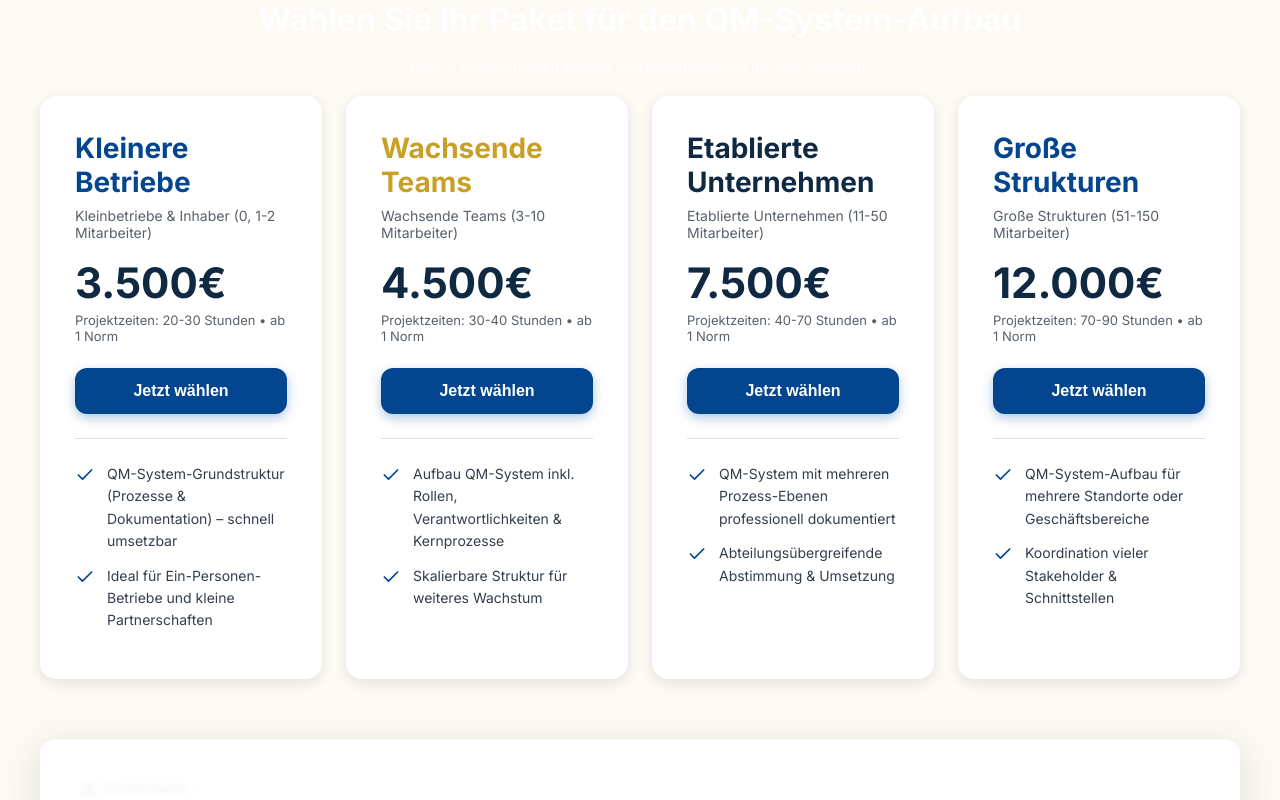
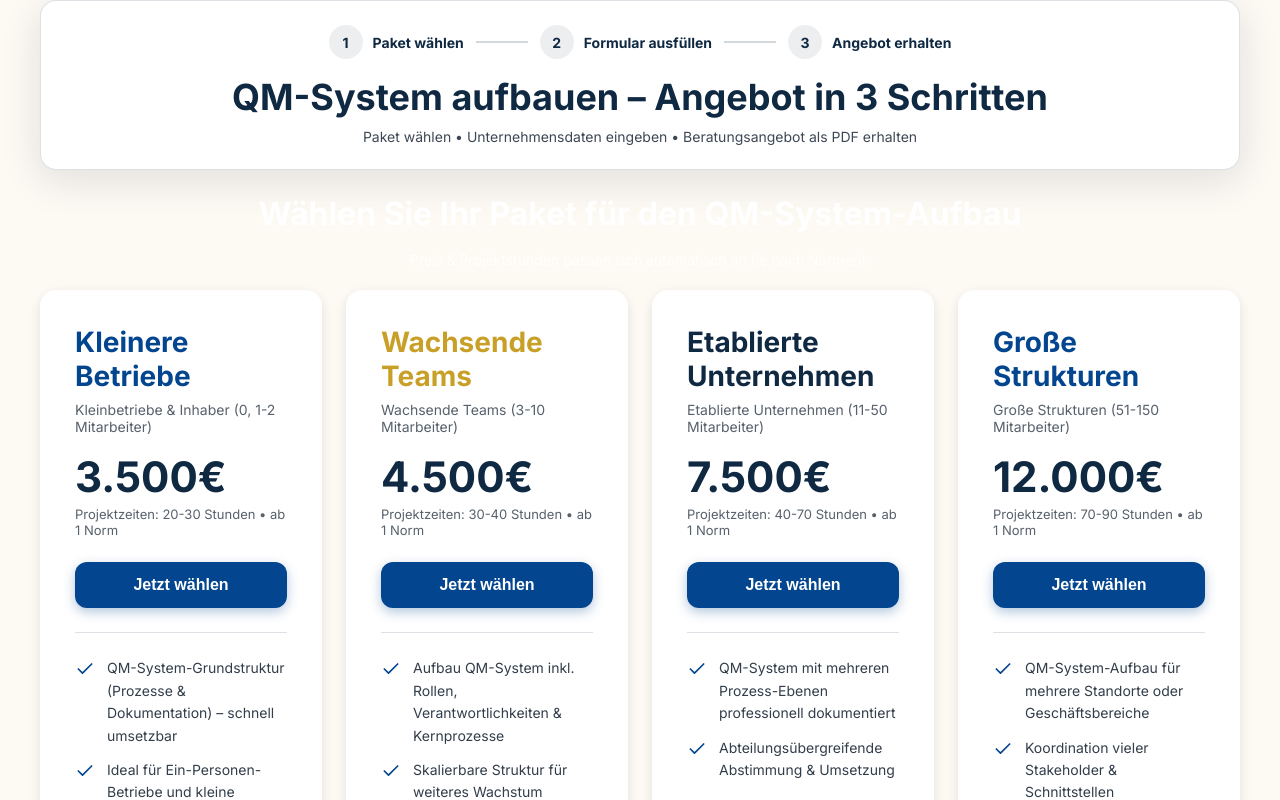
Before and after one commit to holgergrosser-hub/qmberater-angebot, a React (Vite) app: page / in a window 1280 px wide. Shown: the top 800 px of the page. Built offline with nearby package versions, Linux system fonts and the light colour scheme; the HTML template or start-up script is replaced by a standard one.

Commit message:
Restore 3-step flow header

```diff
--- a/src/App.jsx
+++ b/src/App.jsx
@@ -337,6 +337,126 @@ export default function App() {
         padding: 0
       }}>
         <div style={{ maxWidth: '1200px', margin: '0 auto' }}>
+
+          {/* Steps + Title (embed-friendly) */}
+          <div style={{
+            background: 'white',
+            borderRadius: '16px',
+            padding: '24px',
+            boxShadow: BRAND.shadow,
+            marginBottom: '24px',
+            border: `1px solid ${BRAND.border}`
+          }}>
+            <div style={{
+              display: 'flex',
+              alignItems: 'center',
+              justifyContent: 'center',
+              gap: '12px',
+              flexWrap: 'wrap',
+              marginBottom: '18px'
+            }}>
+              {/* Step 1 */}
+              <div style={{ display: 'flex', alignItems: 'center', gap: '10px' }}>
+                <div style={{
+                  width: '34px',
+                  height: '34px',
+                  borderRadius: '50%',
+                  background: selectedPackage ? '#48bb78' : 'rgba(16, 41, 66, 0.08)',
+                  color: selectedPackage ? 'white' : BRAND.heading,
+                  display: 'flex',
+                  alignItems: 'center',
+                  justifyContent: 'center',
+                  fontWeight: '900',
+                  fontSize: '14px',
+                  transition: 'all 0.2s'
+                }}>
+                  {selectedPackage ? <CheckCircle2 size={18} /> : '1'}
+                </div>
+                <span style={{
+                  color: BRAND.heading,
+                  fontWeight: selectedPackage ? '900' : '700',
+                  fontSize: '14px'
+                }}>
+                  Paket wählen
+                </span>
+              </div>
+
+              <div style={{ width: '52px', height: '2px', background: selectedPackage ? '#48bb78' : 'rgba(16, 41, 66, 0.18)' }} />
+
+              {/* Step 2 */}
+              <div style={{ display: 'flex', alignItems: 'center', gap: '10px' }}>
+                <div style={{
+                  width: '34px',
+                  height: '34px',
+                  borderRadius: '50%',
+                  background: isFormComplete ? '#48bb78' : 'rgba(16, 41, 66, 0.08)',
+                  color: isFormComplete ? 'white' : BRAND.heading,
+                  display: 'flex',
+                  alignItems: 'center',
+                  justifyContent: 'center',
+                  fontWeight: '900',
+                  fontSize: '14px',
+                  transition: 'all 0.2s'
+                }}>
+                  {isFormComplete ? <CheckCircle2 size={18} /> : '2'}
+                </div>
+                <span style={{
+                  color: BRAND.heading,
+                  fontWeight: isFormComplete ? '900' : '700',
+                  fontSize: '14px'
+                }}>
+                  Formular ausfüllen
+                </span>
+              </div>
+
+              <div style={{ width: '52px', height: '2px', background: isFormComplete ? '#48bb78' : 'rgba(16, 41, 66, 0.18)' }} />
+
+              {/* Step 3 */}
+              <div style={{ display: 'flex', alignItems: 'center', gap: '10px' }}>
+                <div style={{
+                  width: '34px',
+                  height: '34px',
+                  borderRadius: '50%',
+                  background: status === 'success' ? '#48bb78' : 'rgba(16, 41, 66, 0.08)',
+                  color: status === 'success' ? 'white' : BRAND.heading,
+                  display: 'flex',
+                  alignItems: 'center',
+                  justifyContent: 'center',
+                  fontWeight: '900',
+                  fontSize: '14px',
+                  transition: 'all 0.2s'
+                }}>
+                  {status === 'success' ? <CheckCircle2 size={18} /> : '3'}
+                </div>
+                <span style={{
+                  color: BRAND.heading,
+                  fontWeight: status === 'success' ? '900' : '700',
+                  fontSize: '14px'
+                }}>
+                  Angebot erhalten
+                </span>
+              </div>
+            </div>
+
+            <div style={{ textAlign: 'center' }}>
+              <div style={{
+                fontSize: 'clamp(22px, 3.4vw, 36px)',
+                fontWeight: '900',
+                color: BRAND.heading,
+                lineHeight: '1.15',
+                marginBottom: '10px'
+              }}>
+                QM-System aufbauen – Angebot in 3 Schritten
+              </div>
+              <div style={{
+                fontSize: '14px',
+                color: BRAND.text,
+                opacity: 0.95
+              }}>
+                Paket wählen • Unternehmensdaten eingeben • Beratungsangebot als PDF erhalten
+              </div>
+            </div>
+          </div>
 
           {/* Package Cards */}
           <div id="pakete" style={{ marginBottom: '60px' }}>
```
